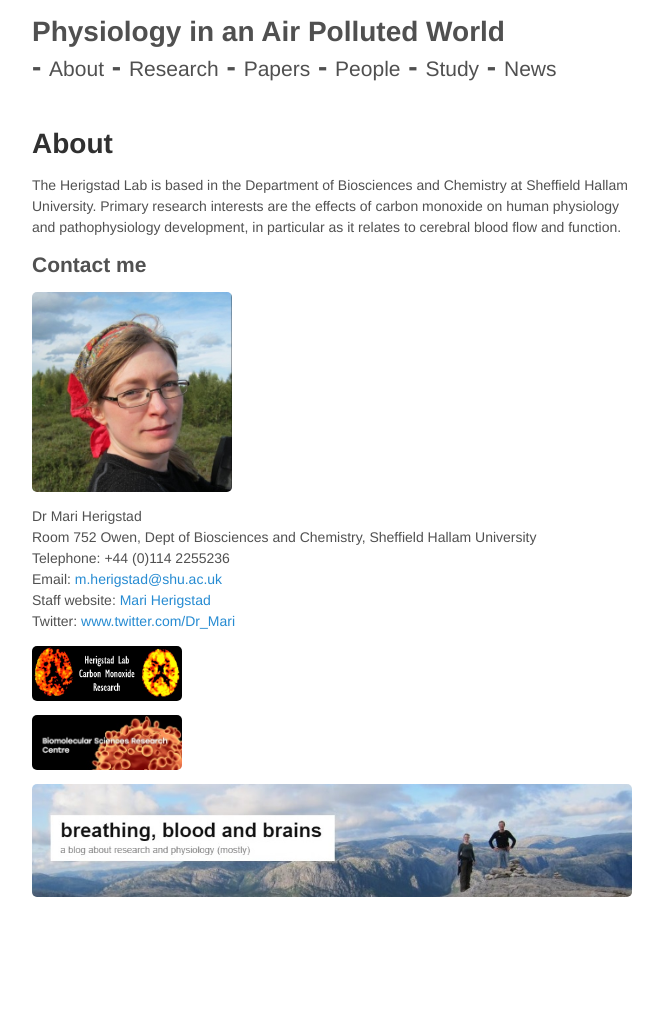
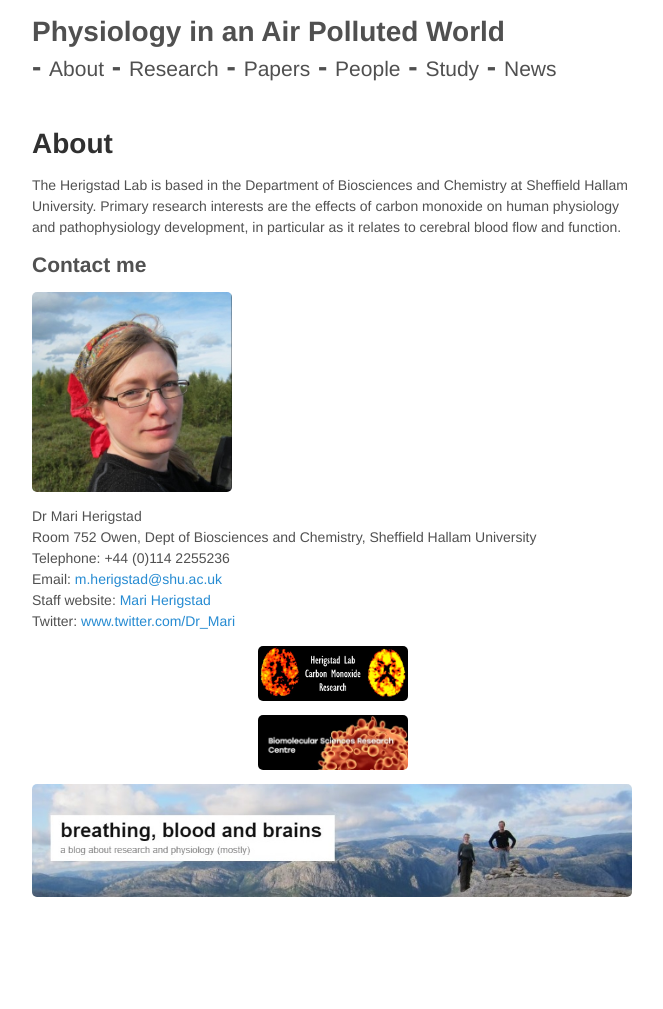
Before and after one commit to mariherigstad/mariherigstad.github.io, a Jekyll site: the page built from about.md, in a window 1280 px wide. Shown: the whole page, without its empty margins (307-970 px from the left). Built offline with Jekyll 4.4.1, drawn with Linux system fonts in a browser that asks for light colours.

Commit message:
Update about.md

```diff
--- a/about.md
+++ b/about.md
@@ -16,7 +16,7 @@ Email: <m.herigstad@shu.ac.uk><br>
 Staff website: <a href="https://www.shu.ac.uk/about-us/our-people/staff-profiles/mari-herigstad">Mari Herigstad</a><br>
 Twitter: <a href="https://twitter.com/Dr_Mari">www.twitter.com/Dr_Mari</a><br>
 
-<p float="left">
+<p align="middle">
   <img src="/assets/lab_logo.jpg" alt="Herigstad Lab" style="width: 150px;" />
   <img src="/assets/BMRC_logo.jpg" alt="BMRC" style="width: 150px;" />
 </p>
```
